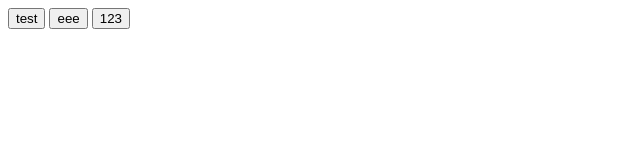
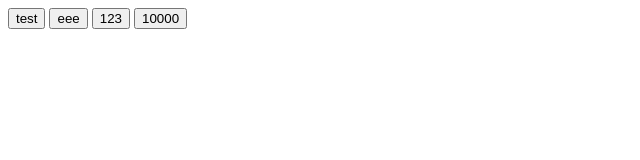
Before and after one commit to samantha-pan/js-ye5rgm, a website: page index.html in a window 1280 px wide. Shown: the whole page, without its empty margins (0-640 px from the left). Drawn offline with Linux system fonts and the light colour scheme.

Commit message:
1 file modified

```diff
--- a/index.html
+++ b/index.html
@@ -2,3 +2,4 @@
 <button onclick="alert('www')">test</button>
 <input type="button" value="eee"  onclick="alert('test')"/>
 <input type="button" value="123"  onclick="alert('test')"/>
+<input type="button" value="10000"  onclick="alert('1000')"/>
```
